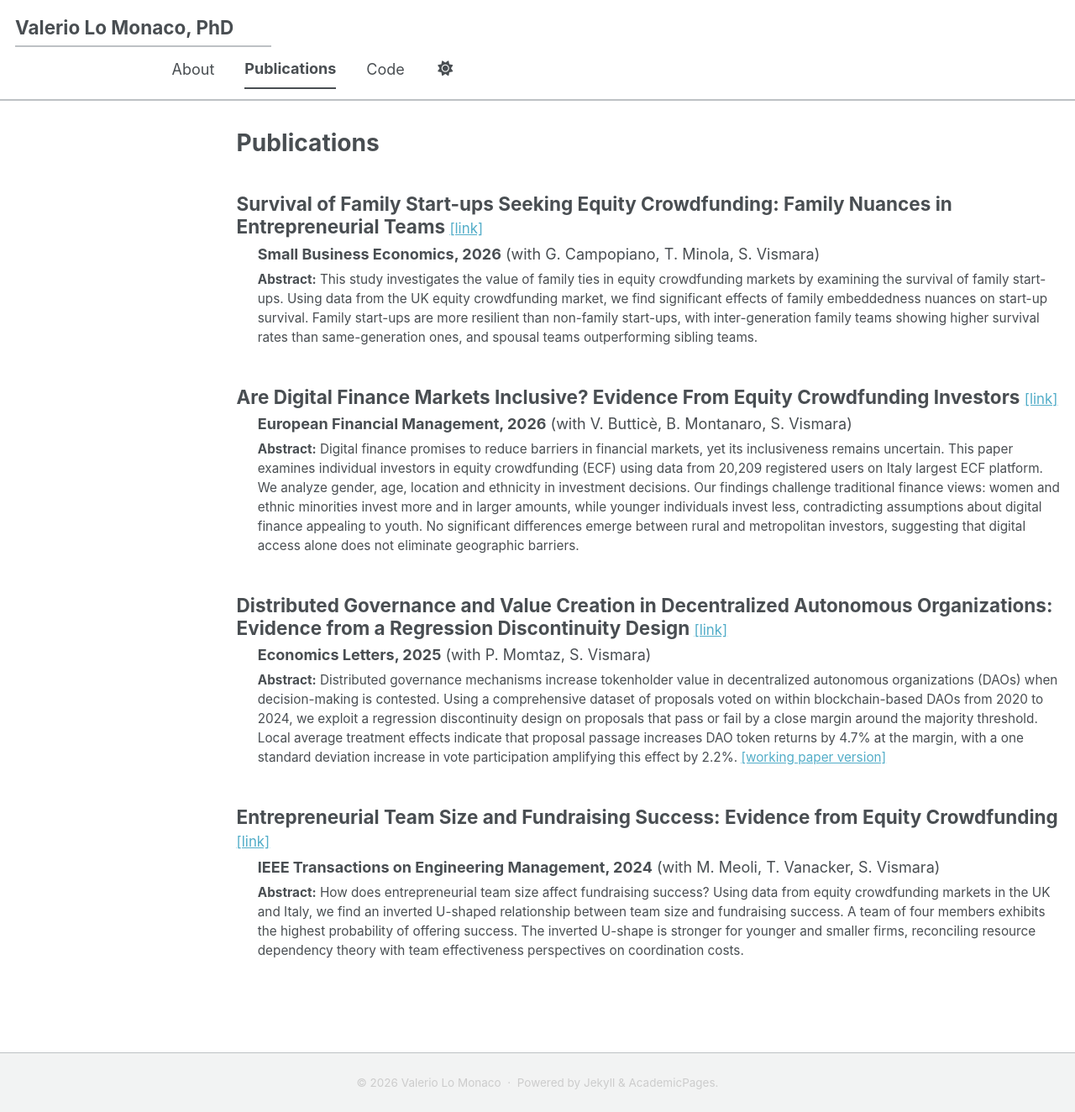
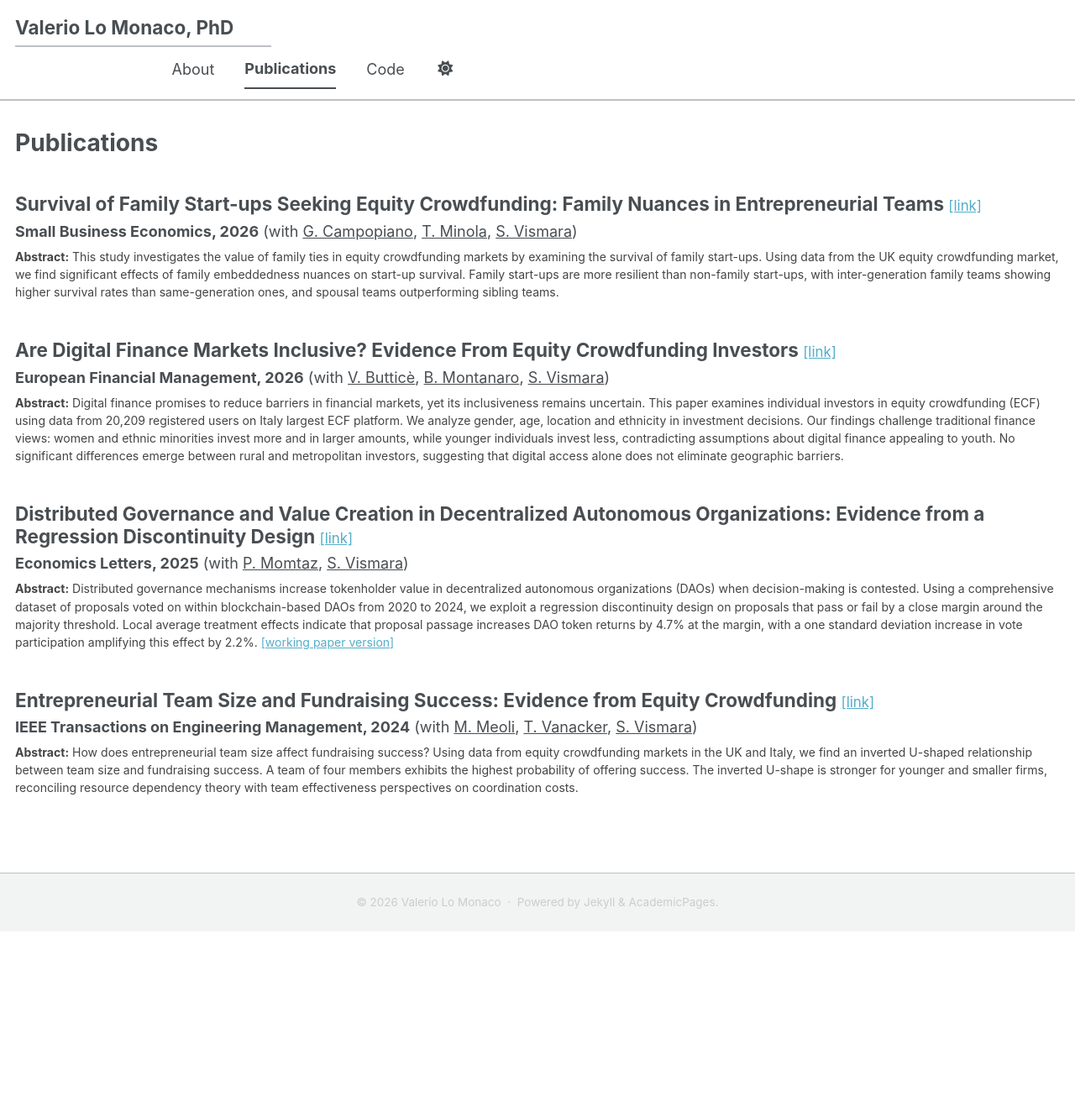
Before and after one commit to valeriolomonaco/valeriolomonaco.github.io, a Jekyll site: the page built from _pages/publications.html, in a window 1280 px wide and 1324 px high. Shown: the whole window at 84% size. Built offline with Jekyll 4.4.1, drawn with Linux system fonts in a browser that asks for light colours; a script bundle is joined from its source files by our own code; library files that are not in the unit come from our copies.

Commit message:
update site

```diff
--- a/_includes/archive-single.html
+++ b/_includes/archive-single.html
@@ -9,7 +9,7 @@
 <div class="{{ include.type | default: "list" }}__item">
   <article class="archive__item" itemscope itemtype="http://schema.org/CreativeWork">
 
-    <h2 class="archive__item-title" itemprop="headline">
+    <h2 class="archive__item-title" itemprop="headline" style="margin-left: 0; padding-left: 0;">
       <strong>{{ title }}</strong>
       {% if post.external_url %}
         <a href="{{ post.external_url }}" target="_blank" rel="noopener" style="font-size: 0.75em; font-weight: normal;"> [link]</a>
@@ -18,10 +18,10 @@
       {% endif %}
     </h2>
 
-    <div style="padding-left: 1.4em;">
+    <div style="padding-left: 0;">
 
       {% if post.journal %}
-        <p style="margin: 0.2em 0;">{{ post.journal }}</p>
+        <p style="margin: 0.2em 0;">{{ post.journal }}{% if post.coauthors %} (with {% for coauthor in post.coauthors %}{% assign coauthor_url = site.data.coauthors[coauthor] %}{% if coauthor_url and coauthor_url != "" %}<a href="{{ coauthor_url }}" target="_blank" rel="noopener" style="color: inherit; text-decoration: underline;">{{ coauthor }}</a>{% else %}{{ coauthor }}{% endif %}{% unless forloop.last %}, {% endunless %}{% endfor %}){% endif %}</p>
       {% endif %}
 
       {% unless post.coverage == blank or post.coverage == '' %}
@@ -33,7 +33,7 @@
       {% endunless %}
 
       {% if post.abstract %}
-        <p style="font-size: 0.85em; margin-top: 6px;">
+        <p style="font-size: 0.78em; margin-top: 6px; color: #444;">
           <strong>Abstract:</strong> {{ post.abstract }}
           {% unless post.version == blank or post.version == '' %}
             <a href="{{ post.version }}">[working paper version]</a>
--- a/_pages/publications.html
+++ b/_pages/publications.html
@@ -5,6 +5,18 @@ permalink: /publications/
 author_profile: false
 ---
 
+<style>
+  .archive {
+    float: none !important;
+    width: 100% !important;
+    margin-left: 0 !important;
+    padding-left: 0 !important;
+  }
+  .list__item {
+    padding-right: 0 !important;
+  }
+</style>
+
 {% include base_path %}
 {% for post in site.publications reversed %}
   {% include archive-single.html %}
```
Also changed, not shown: _data/coauthors.yml (added, +8 -0 lines), _publications/2024-TEMIEEE24-lomonaco-meoli-vanacker-vismara.md (+5 -1 lines), _publications/2025-EL25-lomonaco-momtaz-vismara.md (+4 -1 lines), _publications/2026-EFM26-buttice-lomonaco-montanaro-vismara.md (+5 -1 lines), _publications/2026-SBE26-campopiano-lomonaco-minola-vismara.md (+5 -1 lines), 1 other file.
